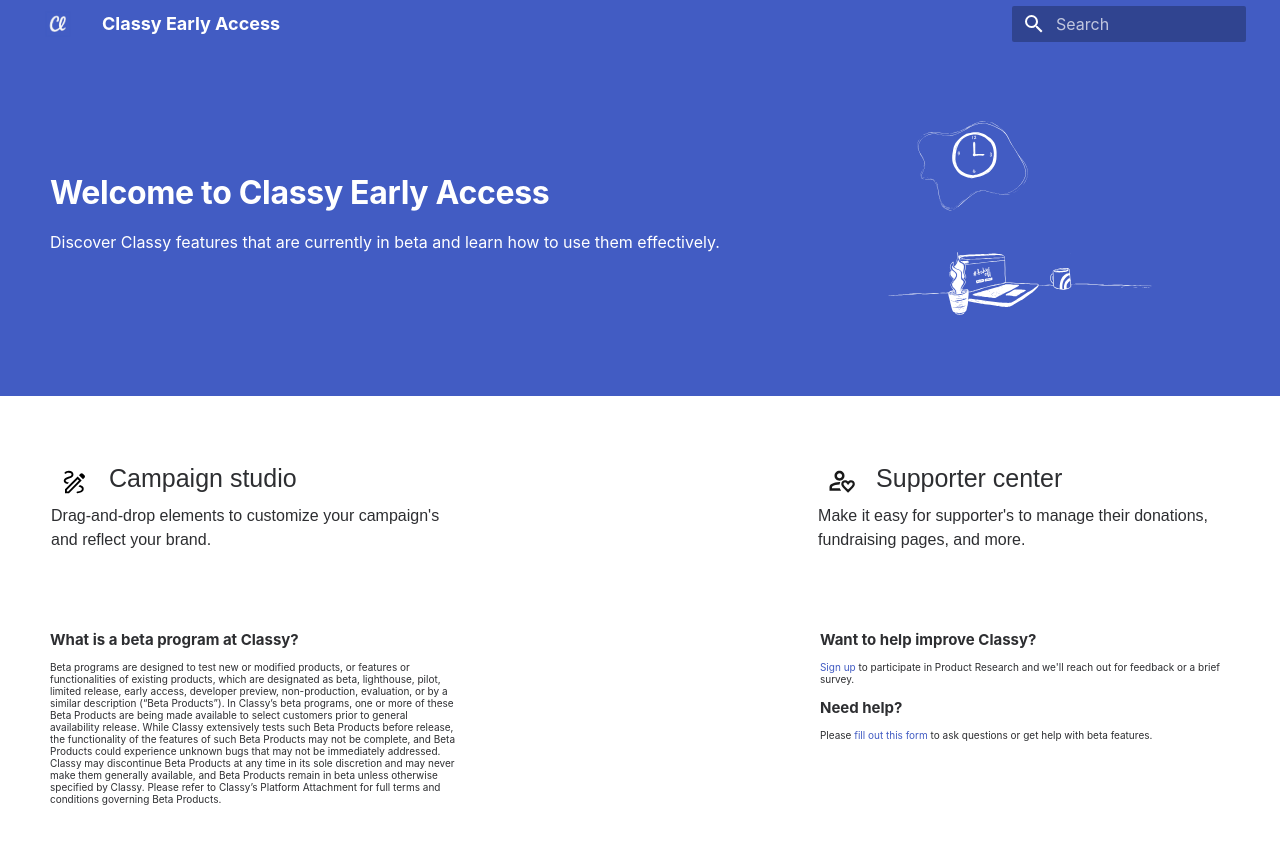
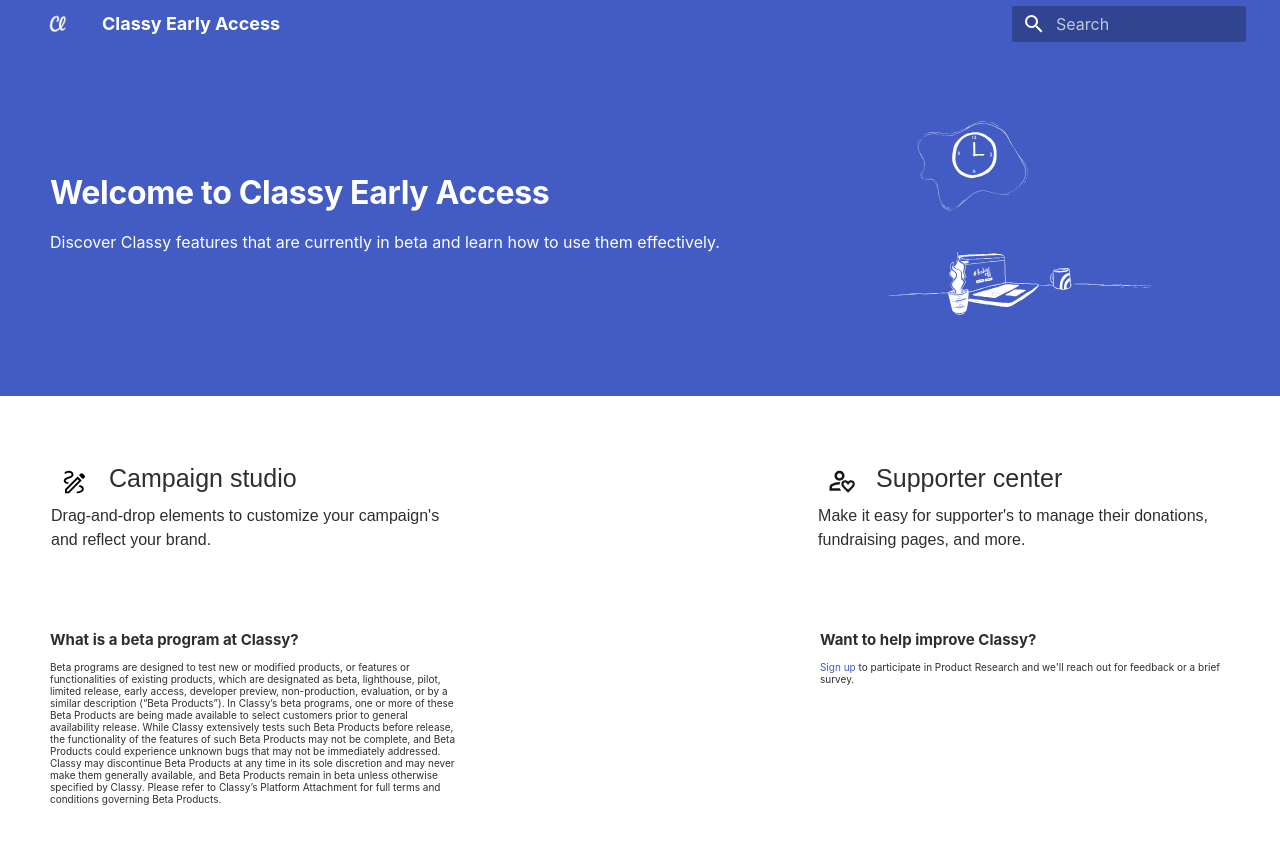
Before and after one commit to truj1ll0/mkdocs-help-center, an MkDocs documentation site: the page built from docs/index.md, in a window 1280 px wide and 900 px high, scrolled down 48 px. Shown: the top 844 px of the window. Built offline with MkDocs 1.6.1 and Material for MkDocs 9.7.7, drawn with Linux system fonts in a browser that asks for light colours; some web fonts are replaced.

Commit message:
Remove help form

```diff
--- a/overrides/home.html
+++ b/overrides/home.html
@@ -510,17 +510,6 @@
       to participate in Product Research and we'll reach out for feedback or a
       brief survey.
     </p>
-    <h2>Need help?</h2>
-
-    <p>
-      Please
-      <a
-        href="https://classy.typeform.com/to/h4B8FgwI?typeform-source=app.asana.com"
-        target="_blank"
-        >fill out this form</a
-      >
-      to ask questions or get help with beta features.
-    </p>
   </div>
 </footer>
 
```
